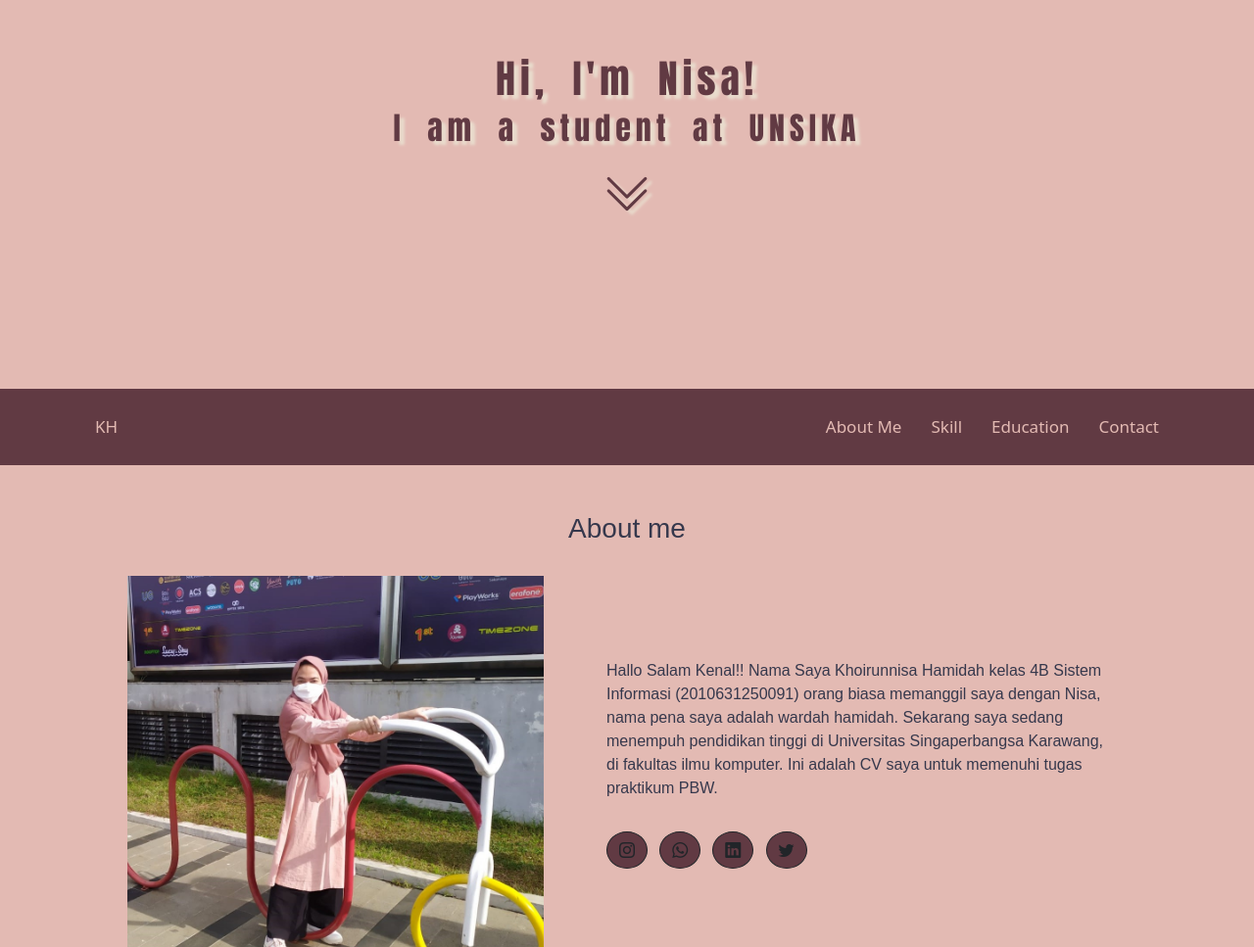
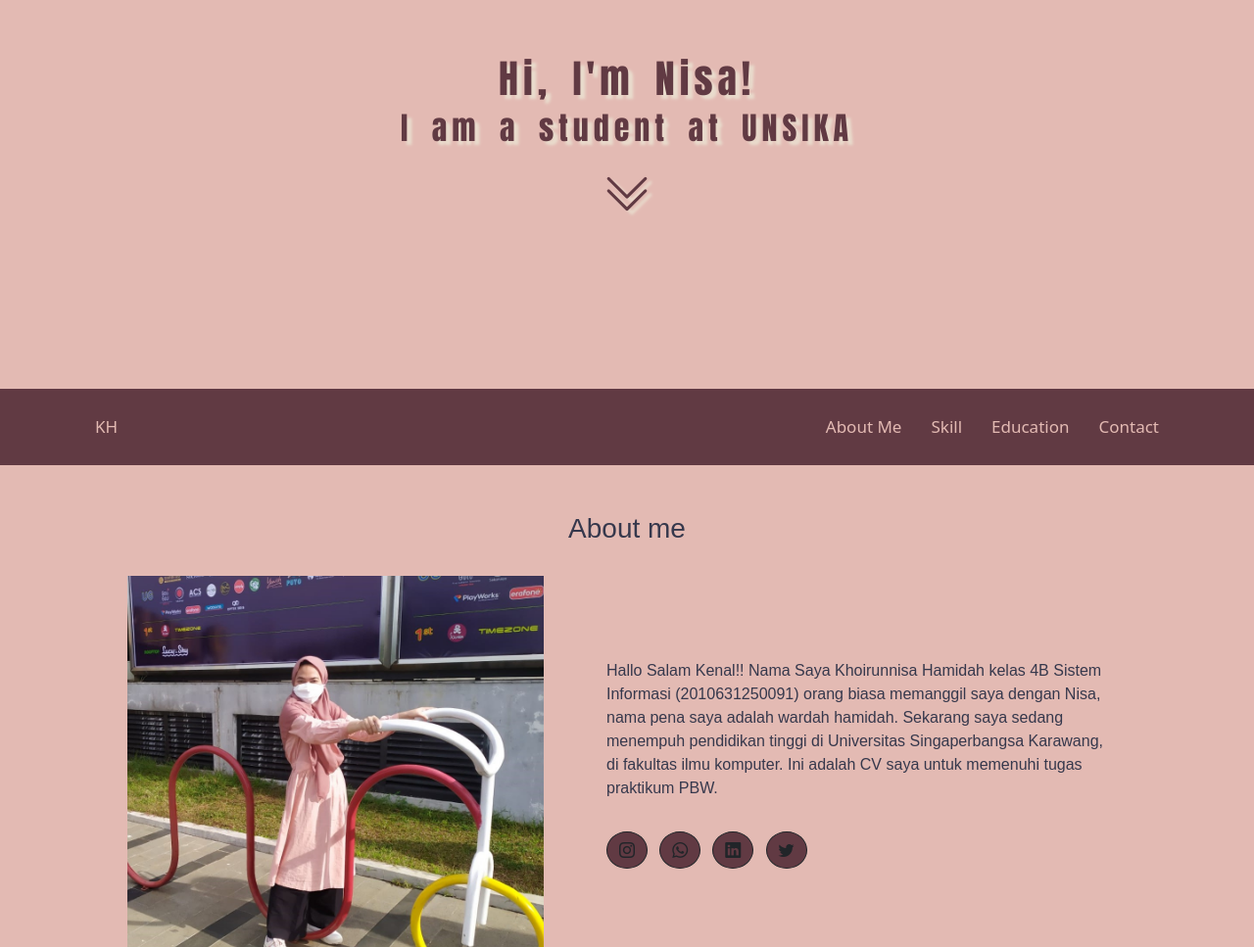
Before and after one commit to nisahhamidah/nisahhamidah.github.io, a plain HTML site: page index.html in a window 1280 px wide. Shown: the part 133-1100 px from the top of the page at 98% size. Drawn offline with nearby package versions, Linux system fonts and the light colour scheme.

Commit message:
Update cv.css

```diff
--- a/cv.css
+++ b/cv.css
@@ -4,7 +4,7 @@
     height: 530px;
     font-family: Impact, Haettenschweiler, 'Arial Narrow Bold', sans-serif;
     color: #613A43;
-    word-spacing: 10px;
+    word-spacing: 7px;
     letter-spacing: 5px;
     font-size: 50px;
     text-shadow:5px 4px 3px #E9dccd;
```
